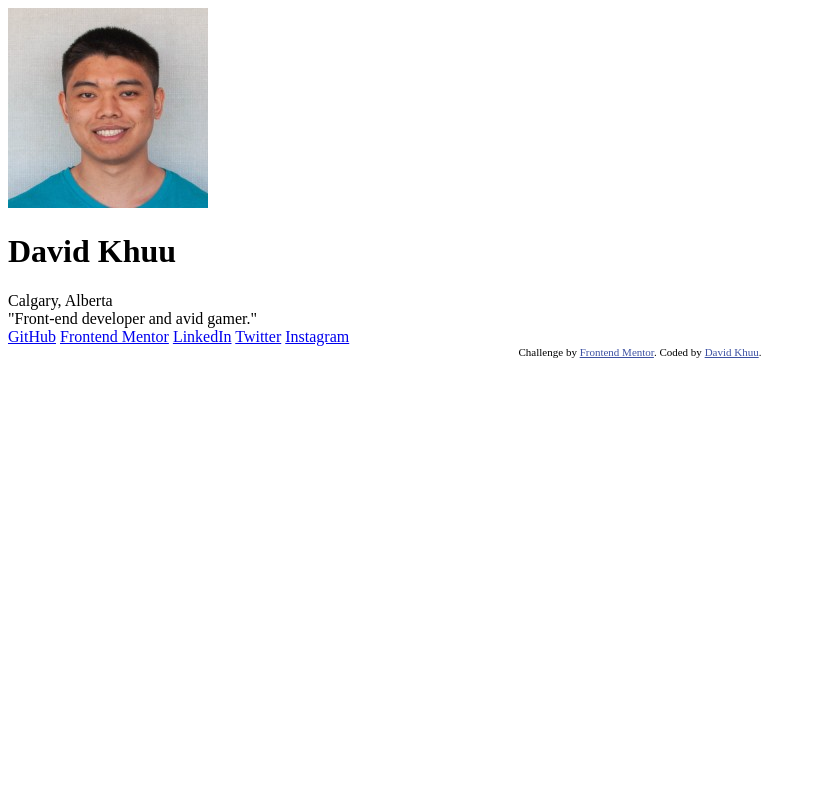
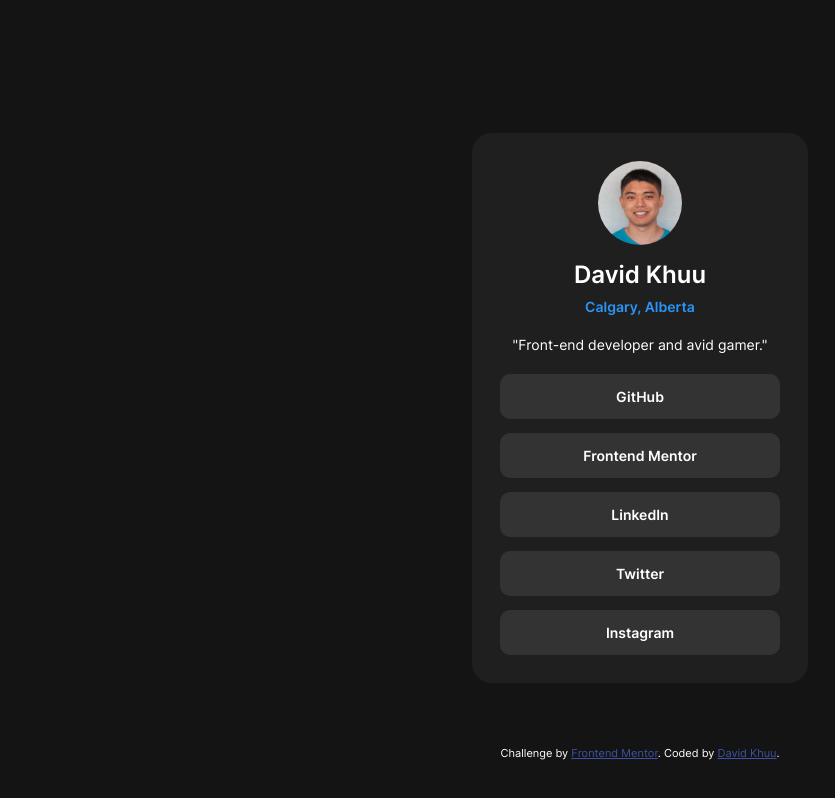
Before and after one commit to davidkhuu/frontend-mentor-social-links-profile, a plain HTML site: page index.html in a window 1280 px wide. Shown: the whole page, without its empty margins (0-835 px from the left). Drawn offline with Linux system fonts and the light colour scheme.

Commit message:
Style the content to match design
Changed the highlight color to blue

```diff
--- a/index.html
+++ b/index.html
@@ -8,11 +8,7 @@
 
   <title>Frontend Mentor | Social links profile</title>
 
-  <!-- Feel free to remove these styles or customise in your own stylesheet 👍 -->
-  <style>
-    .attribution { font-size: 11px; text-align: center; }
-    .attribution a { color: hsl(228, 45%, 44%); }
-  </style>
+  <link rel="stylesheet" href="./index.css" />
 </head>
 <body>
 
--- /dev/null
+++ b/index.scss
@@ -0,0 +1,93 @@
+@font-face {
+  font-family: 'Inter';
+  src: url(./assets/fonts/Inter-VariableFont_slnt\,wght.ttf);
+}
+
+$color-primary: hsl(209, 94%, 57%);
+$color-white: hsl(0, 0%, 100%);
+$color-grey: hsl(0, 0%, 20%);
+$color-dark-grey: hsl(0, 0%, 12%);
+$color-off-black: hsl(0, 0%, 8%);
+
+body,
+html {
+  height: 100%;
+  background-color: $color-off-black;
+  font-family: 'Inter', sans-serif;
+  font-weight: 400;
+  font-size: 14px;
+  color: $color-white;
+  overflow: hidden;
+}
+
+.container {
+  display: flex;
+  flex-direction: column;
+  align-items: center;
+  justify-content: center;
+  height: 100%;
+}
+
+.card {
+  width: 24rem;
+  background-color: $color-dark-grey;
+  display: flex;
+  flex-direction: column;
+  align-items: center;
+  box-sizing: border-box;
+  padding: 2rem;
+  border-radius: 20px;
+}
+
+.card .avatar {
+  border-radius: 100%;
+  width: 6rem;
+  margin-bottom: 1rem;
+}
+
+.card h1 {
+  color: $color-white;
+  font-weight: 600;
+  font-size: x-large;
+  line-height: 0;
+}
+
+.card .location {
+  color: $color-primary;
+  margin-top: 0.5rem;
+  margin-bottom: 1rem;
+  font-weight: 600;
+}
+
+.card .short-bio {
+  padding: 0.5rem 0;
+}
+
+.social-link {
+  background-color: $color-grey;
+  color: $color-white;
+  text-decoration: none;
+  width: 100%;
+  text-align: center;
+  padding: 1rem 0;
+  margin-top: 1rem;
+  border-radius: 10px;
+  font-weight: 600;
+}
+
+.social-link:hover {
+  background-color: $color-primary;
+  color: $color-off-black;
+  cursor: pointer;
+}
+
+.attribution {
+  font-size: 11px;
+  text-align: center;
+  position: absolute;
+  bottom: 5%;
+}
+
+.attribution a {
+  color: hsl(228, 45%, 44%);
+}
```
Also changed, not shown: index.css (added).
